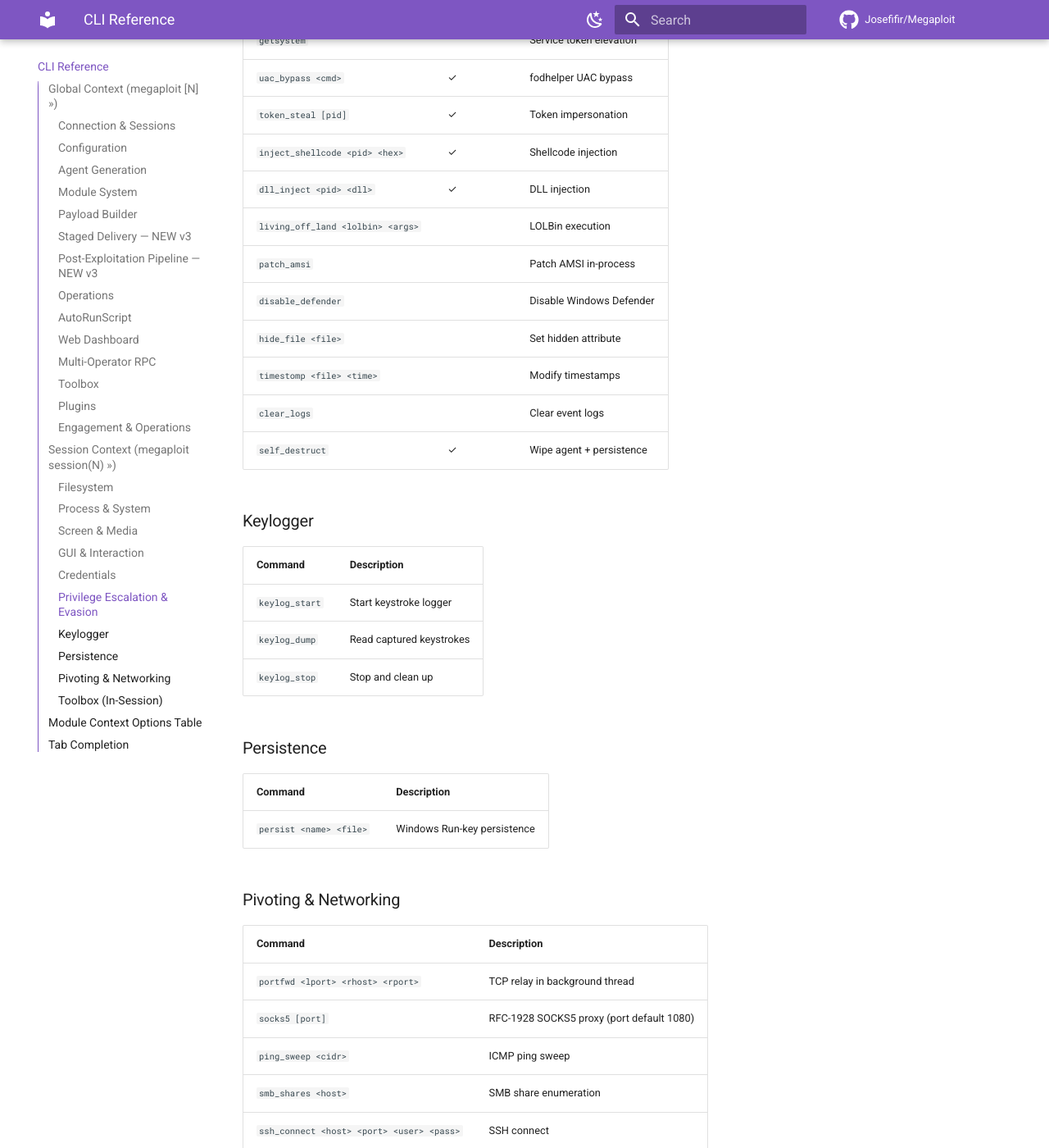
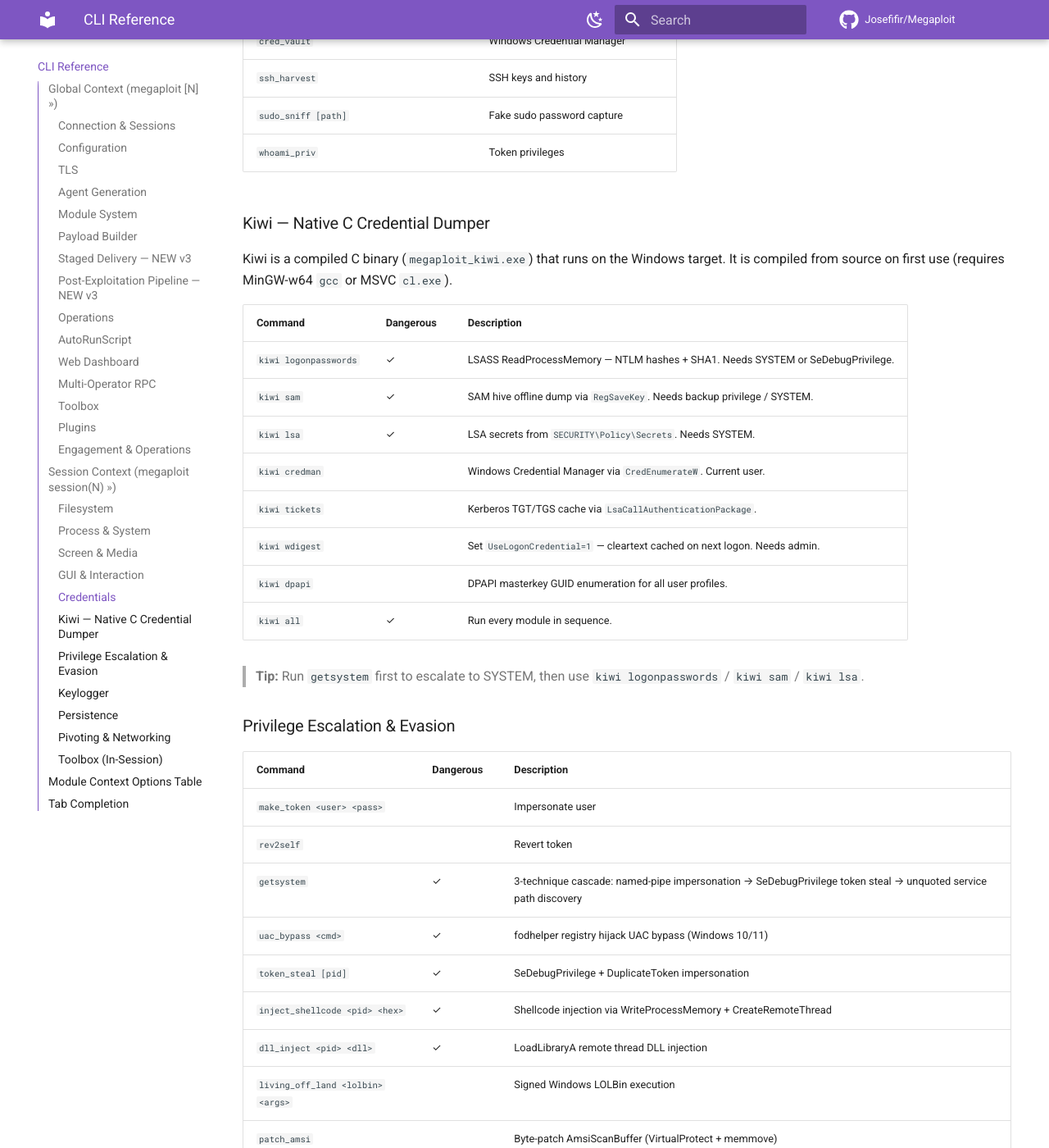
Before and after one commit to Josefifir/Megaploit, an MkDocs documentation site: the page built from docs/CLI_REFERENCE.md, in a window 1280 px wide and 1400 px high, scrolled down 10790 px. Shown: the whole window at 82% size. Built offline with MkDocs 1.6.1 and Material for MkDocs 9.7.7, drawn with Linux system fonts in a browser that asks for light colours; comment, search, counter and statistics services are not loaded; some of the changed text lies outside the part shown.

Commit message:
chore(sync): update badges, changelog, and docs to reflect v4.1 additions
megaploit/server/cli.py:
  - Badge: 507 Tests -> 553 Tests
  - _CHANGELOG: add Kiwi [NEW v4.1], Privilege Escalation [v4.1],
    TLS Auto-Cert [v4.1] sections; update Framework test count

README.md:
  - Test badge: 513 -> 553

docs/CLI_REFERENCE.md:
  - Add TLS section (tls auto / regen / status) before Agent Generation
  - generate --tls: note auto-generates cert when none configured
  - Add Kiwi section (all 8 modules, compile note, tip)
  - getsystem: expand to 3-technique description
  - All other privesc rows: accurate implementation details
  - timestomp: fix arg name 'time' -> 'ref'

docs/NETWORKING.md:
  - Layer 1 TLS: add generate_self_signed_cert() source ref
  - Add Auto-cert subsection (--tls flag, console cmds, fingerprint)
  - Rename 'Generate a self-signed cert' -> 'Manual cert'

````diff
--- a/docs/CLI_REFERENCE.md
+++ b/docs/CLI_REFERENCE.md
@@ -25,12 +25,26 @@
 | `set key <file>` | TLS private key PEM file |
 | `set auto_update on\|off` | Toggle background tool auto-update |
 
+### TLS
+
+| Command | Description |
+|---|---|
+| `tls auto` | Auto-generate a self-signed cert (`loot/tls/`) and enable TLS immediately. Requires `cryptography` pip package or `openssl` on PATH. SHA-256 fingerprint printed. |
+| `tls regen` | Force-regenerate the auto-cert even if one already exists |
+| `tls status` | Show current TLS mode (auto/manual/disabled), cert path, and SHA-256 fingerprint |
+
+You can also start the server with `--tls` to auto-generate on launch:
+
+```bash
+python3 server.py -lh 10.0.0.1 -p 4444 --tls
+```
+
 ### Agent Generation
 
 | Command | Description |
 |---|---|
 | `generate` | Patch `connection.py` with current LHOST/PORT |
-| `generate --tls` | Patch with TLS enabled |
+| `generate --tls` | Patch with TLS enabled (auto-generates server cert if none configured) |
 | `generate -c` | Patch + byte-compile `agent.py` |
 
 ### Module System
@@ -333,24 +347,41 @@
 | `sudo_sniff [path]` | Fake sudo password capture |
 | `whoami_priv` | Token privileges |
 
+### Kiwi — Native C Credential Dumper
+
+Kiwi is a compiled C binary (`megaploit_kiwi.exe`) that runs on the Windows target. It is compiled from source on first use (requires MinGW-w64 `gcc` or MSVC `cl.exe`).
+
+| Command | Dangerous | Description |
+|---|---|---|
+| `kiwi logonpasswords` | ✓ | LSASS ReadProcessMemory — NTLM hashes + SHA1. Needs SYSTEM or SeDebugPrivilege. |
+| `kiwi sam` | ✓ | SAM hive offline dump via `RegSaveKey`. Needs backup privilege / SYSTEM. |
+| `kiwi lsa` | ✓ | LSA secrets from `SECURITY\Policy\Secrets`. Needs SYSTEM. |
+| `kiwi credman` | | Windows Credential Manager via `CredEnumerateW`. Current user. |
+| `kiwi tickets` | | Kerberos TGT/TGS cache via `LsaCallAuthenticationPackage`. |
+| `kiwi wdigest` | | Set `UseLogonCredential=1` — cleartext cached on next logon. Needs admin. |
+| `kiwi dpapi` | | DPAPI masterkey GUID enumeration for all user profiles. |
+| `kiwi all` | ✓ | Run every module in sequence. |
+
+> **Tip:** Run `getsystem` first to escalate to SYSTEM, then use `kiwi logonpasswords` / `kiwi sam` / `kiwi lsa`.
+
 ### Privilege Escalation & Evasion
 
 | Command | Dangerous | Description |
 |---|---|---|
 | `make_token <user> <pass>` | | Impersonate user |
 | `rev2self` | | Revert token |
-| `getsystem` | | Service token elevation |
-| `uac_bypass <cmd>` | ✓ | fodhelper UAC bypass |
-| `token_steal [pid]` | ✓ | Token impersonation |
-| `inject_shellcode <pid> <hex>` | ✓ | Shellcode injection |
-| `dll_inject <pid> <dll>` | ✓ | DLL injection |
-| `living_off_land <lolbin> <args>` | | LOLBin execution |
-| `patch_amsi` | | Patch AMSI in-process |
-| `disable_defender` | | Disable Windows Defender |
-| `hide_file <file>` | | Set hidden attribute |
-| `timestomp <file> <time>` | | Modify timestamps |
-| `clear_logs` | | Clear event logs |
-| `self_destruct` | ✓ | Wipe agent + persistence |
+| `getsystem` | ✓ | 3-technique cascade: named-pipe impersonation → SeDebugPrivilege token steal → unquoted service path discovery |
+| `uac_bypass <cmd>` | ✓ | fodhelper registry hijack UAC bypass (Windows 10/11) |
+| `token_steal [pid]` | ✓ | SeDebugPrivilege + DuplicateToken impersonation |
+| `inject_shellcode <pid> <hex>` | ✓ | Shellcode injection via WriteProcessMemory + CreateRemoteThread |
+| `dll_inject <pid> <dll>` | ✓ | LoadLibraryA remote thread DLL injection |
+| `living_off_land <lolbin> <args>` | | Signed Windows LOLBin execution |
+| `patch_amsi` | | Byte-patch AmsiScanBuffer (VirtualProtect + memmove) |
+| `disable_defender` | | Disable Windows Defender via registry + service |
+| `hide_file <file>` | | Set FILE_ATTRIBUTE_HIDDEN |
+| `timestomp <file> <ref>` | | Copy timestamps from reference file (Windows FILETIME + utime) |
+| `clear_logs` | | Wipe Windows event logs or Linux syslog/auth.log |
+| `self_destruct` | ✓ | Remove persistence registry key, delete EXE, exit |
 
 ### Keylogger
 
````
Also changed, not shown: README.md (+1 -1 lines), docs/NETWORKING.md (+22 -5 lines), 1 other file.
